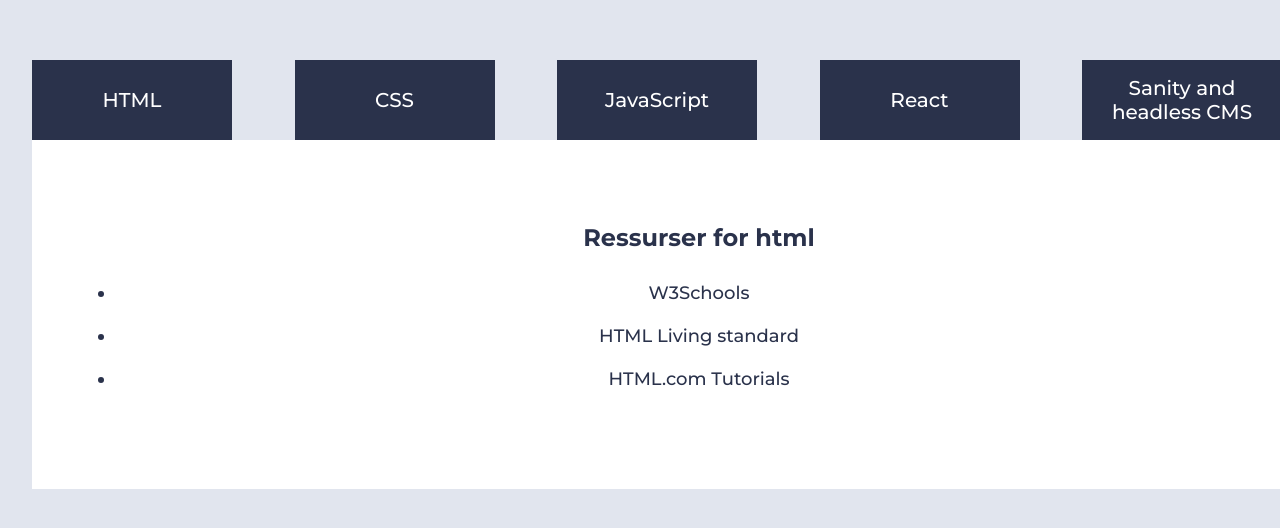
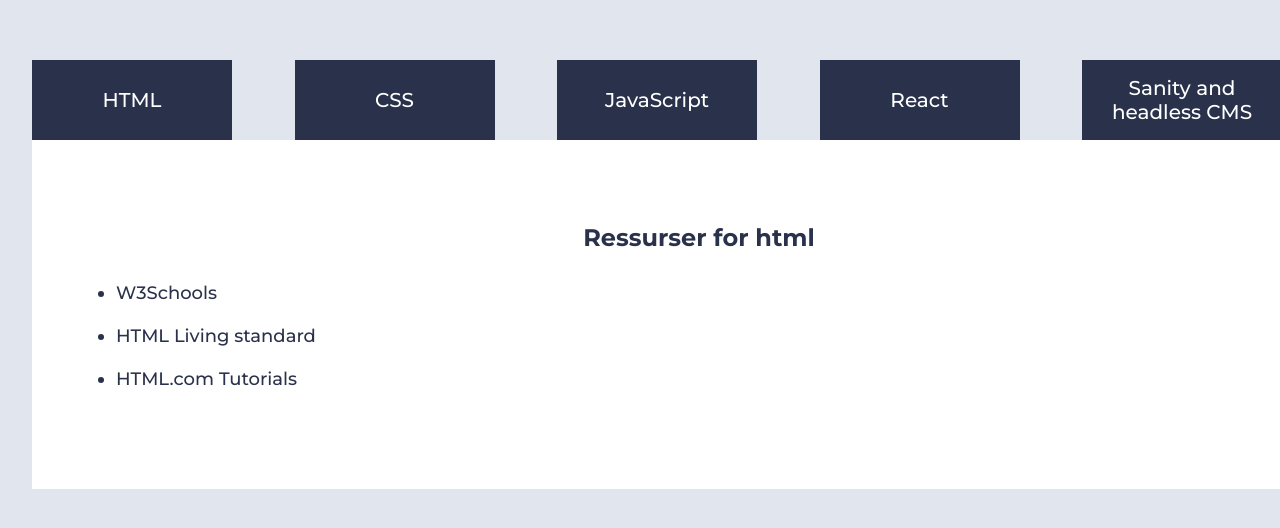
Before and after one commit to kristian9090/uin25ak2_resourceapp_krila, a React (Vite) app: page /html in a window 1280 px wide. Shown: the part 118-646 px from the top of the page. Built offline with nearby package versions, Linux system fonts and the light colour scheme.

Commit message:
bare kommentere kode igjen

```diff
--- a/src/components/Layout.jsx
+++ b/src/components/Layout.jsx
@@ -3,6 +3,7 @@ import Nav from "./Nav";
 import Resources from "./Resources";
 import PageTitle  from "./PageTitle";
 import { resources } from '../resources/ressurser.js';
+import '../styles/layout.scss';
 
 export default function Layout({ children, category }) {
 
--- a/src/components/PageTitle.jsx
+++ b/src/components/PageTitle.jsx
@@ -1,5 +1,6 @@
 import React from "react";
 import { resources } from '../resources/ressurser.js';
+import '../styles/pageTitle.scss';
 
 
 export default function PageTitle({ category }) {
--- a/src/components/Resources.jsx
+++ b/src/components/Resources.jsx
@@ -1,6 +1,7 @@
 import React from "react";
 import { resources } from '../resources/ressurser.js';
 import PageTitle from "./PageTitle.jsx";
+import '../styles/resources.scss';
 
 export default function Resources({ category, setTitle }) {
     const filteredResources = resources.filter(res => res.category === category);
@@ -13,7 +14,7 @@ export default function Resources({ category, setTitle }) {
             <ul>
                 {filteredResources.map((resource, index) => (
                     <li key={index}>
-                        <a href={resource.url} target="_blank">
+                        <a className="tag" href={resource.url} target="_blank">
                             {resource.title}
                         </a>
                     </li>
--- a/src/styles/resources.scss
+++ b/src/styles/resources.scss
@@ -23,8 +23,10 @@ section {
             color: var(--dark);
             font-size: 18px;
             margin-bottom: 1rem;
+            text-align: left;
             a {
-                text-align: left;
+                text-align: left !important;
+                justify-content: flex-start !important;
                 margin-left: 0;
                 padding-left: 0;
                 color: var(--dark);
```
